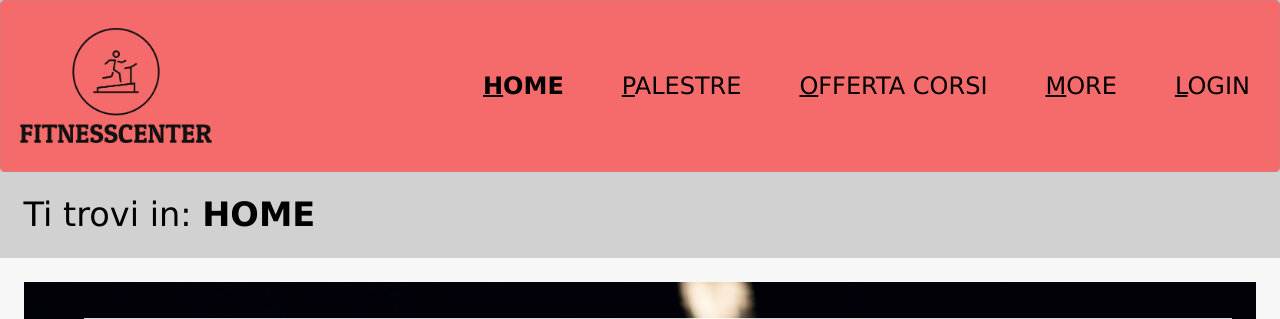
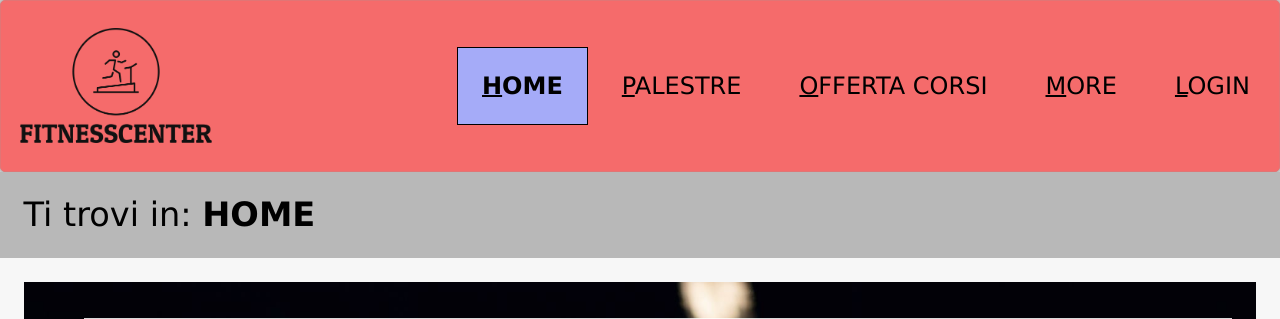
Before and after one commit to IsThisDemi/FitnessCenter, a PHP site: page / in a window 1280 px wide. Shown: the top 319 px of the page. Run offline with PHP 8.4, Linux system fonts and the light colour scheme.

Commit message:
Fix contrasto colori

```diff
--- a/css/mini.css
+++ b/css/mini.css
@@ -42,6 +42,9 @@ nav .menu_name {
 	border-radius: 5%;
 }
 
+.menu_name {
+	background-color:var(--header-h-color);
+}
 
 /*
 ------------------------------------------------------------
--- a/css/style.css
+++ b/css/style.css
@@ -1,7 +1,8 @@
 :root {
 	--primary-color: #121212;
 	--secondary-color: #B30000;
-	--header-color: #AB2121;
+	--header-color: #A42323;
+	--header-h-color:#000DC2;
 	--gradient-first-color: #282828;
 	--gradient-first-color-hover: #414141;
 	--gradient-second-color: #1b1b1b;
@@ -21,7 +22,7 @@
 	--forza-text: white;
 	--equilibrio: #916f00;
 	--equilibrio-text: white;
-	--resistenza: #007c30;
+	--resistenza: #025F26;
 	--resistenza-text: white;
 	--stabilita: #4b4ff7;
 	--stabilita-text: white;
@@ -35,13 +36,16 @@
 
 	--error-color: #00328f;
 	--breadcrumb-text-color: #FF8080;
-	--breadcrumb-text-h-color: #007add;
+	--breadcrumb-text-h-color: #000F4D;
 	--breadcrumb-bg-color: #1b1b1b;
 
-	--red: #EC6F6F;
-	--resistenza-h: #09642c;
+	--red: #F47676;
+	--verde: #025F26;
+	--verde-h: #006d2a;
 	--blu: #0057A3;
 	--blu-h: #0a5da7;
+
+	--primary-button-fill-color: #65A6FB;
 }
 
 /* Tema chiaro ========================= */
@@ -51,6 +55,7 @@
 		--primary-color: #f7f7f7;
 		--secondary-color: #E17575;
 		--header-color: #F56B6B;
+		--header-h-color:#A5ABF8;
 		--gradient-first-color: #a5a5a5;
 		--gradient-first-color-hover: #bebebe;
 		--gradient-second-color: #929292;
@@ -60,7 +65,7 @@
 		--text-color: black;
 		--alternative-text-color: black;
 		--error-color: #C2B800;
-		--links-hover-color: #ffdd36;
+		--links-hover-color: #1644fd;
 		--links-visited-color:#675396;
 		--scrollbar: #585858;
 		--scrollbar-background: #282828;
@@ -70,7 +75,7 @@
 		--forza-text: white;
 		--equilibrio: #916f00;
 		--equilibrio-text: white;
-		--resistenza: #007c30;
+		--resistenza: #025F26;
 		--resistenza-text: white;
 		--stabilita: #4b4ff7;
 		--stabilita-text: white;
@@ -84,13 +89,16 @@
 
 		--error-color: #fbff00;
 		--breadcrumb-text-color: #800000;
-		--breadcrumb-text-h-color: #0819b1;
-		--breadcrumb-bg-color: #D1D1D1;
+		--breadcrumb-text-h-color: #1644fd;
+		--breadcrumb-bg-color: #B8B8B8;
 
-		--red: #AB2121;
-		--resistenza-h: #00b846;
-		--blu: #379AF1;
+		--red: #A42323;
+		--verde: #00b846;
+		--verde-h: #07c750;
+		--blu: #3F9FF3;
 		--blu-h: #1d8cee;
+
+		--primary-button-fill-color: #14509F;
 	}
 }
 * {
@@ -214,6 +222,8 @@ header li {
 
 .menu_name {
 	font-weight: 700;
+	background-color: var(--header-h-color);
+	border: solid 1px var(--text-color);
 }
 
 .navmenu {
@@ -229,7 +239,13 @@ header li {
 }
 
 .navmenu a:hover {
-	color: var(--links-hover-color);
+	background-color: var(--header-h-color);
+	border: solid 1px var(--text-color);
+}
+
+.navmenu span:hover,
+.navmenu a:hover span {
+	color: var(--text-color);
 }
 
 nav li a,
@@ -618,7 +634,7 @@ nav ul {
 }
 
 #home_iscrizione_piano3 {
-	background-color: var(--resistenza);
+	background-color: var(--verde);
 }
 
 #home_iscrizione_piano1:hover {
@@ -630,7 +646,7 @@ nav ul {
 }
 
 #home_iscrizione_piano3:hover {
-	background-color: var(--resistenza-h);
+	background-color: var(--verde-h);
 }
 
 #home_iscrizione_piano1,
@@ -1126,10 +1142,21 @@ iframe#map {
 	text-decoration: none;
 }
 
+.address::after {
+	content: "Apri";
+	float: right;
+	font-size: 0.7em;
+}
+
+.active::after {
+	content: "Chiudi";
+}
+
 .active, .address:hover {
 	background-color: var(--gradient-first-color-hover);
 	color: var(--breadcrumb-text-color);
 }
+
 
 .panel {
 	font-size:0.8em;
@@ -1423,3 +1450,7 @@ JoinUS
 	border-color: #000;
 	border-radius: 4px;
 }
+
+.reload-button {
+	background: var(--primary-button-fill-color);
+}
--- a/utilityphp/header.php
+++ b/utilityphp/header.php
@@ -125,11 +125,11 @@ function genera_header($pagina){
 		// aggiunge genitore/ a breadrumbs in formato figlio/.....
 		if($parent == "categoria")
 		{
-			$breadcrumb = "<a href='javascript:history.back()'>" . $parent . "</a> >" . $breadcrumb;
+			$breadcrumb = "<a href='javascript:history.back()'>" . $parent . "</a> > " . $breadcrumb;
 			$parent = $genitore_pagine[$parent];
 		}
 		else {
-			$breadcrumb = "<a href=\"" . $link_pagine[$parent] . "\">" . $parent . "</a> >" . $breadcrumb;
+			$breadcrumb = "<a href=\"" . $link_pagine[$parent] . "\">" . $parent . "</a> > " . $breadcrumb;
 			$parent = $genitore_pagine[$parent];
 		}
 	}
```
Lines whose indentation alone changed are shown as unchanged.
